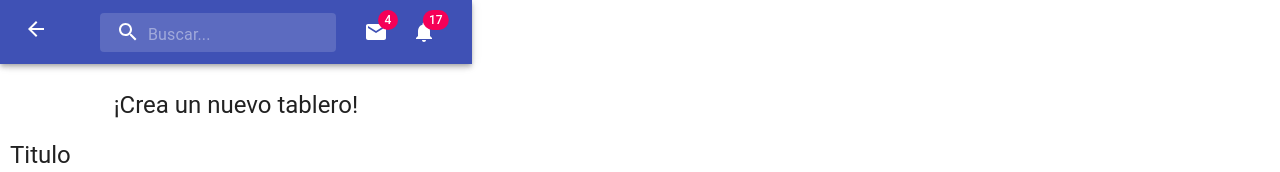
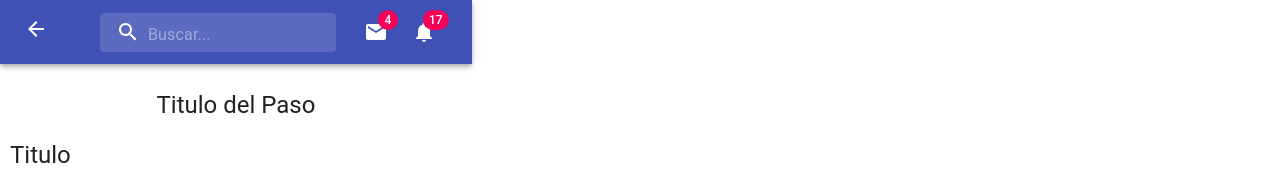
Before and after one commit to CynGames/paef-web-page, a React (Create React App) app: page / in a window 1280 px wide. Shown: the top 172 px of the page. Built offline with nearby package versions, Linux system fonts and the light colour scheme.

Commit message:
test deployment

```diff
--- a/src/Components/Table Creation/StepCreation.js
+++ b/src/Components/Table Creation/StepCreation.js
@@ -63,7 +63,7 @@ export default function TableCreation() {
               color="textPrimary"
               gutterBottom
             >
-              ¡Crea un nuevo tablero!
+              Titulo del Paso
             </Typography>
           </Container>
         </div>
```
